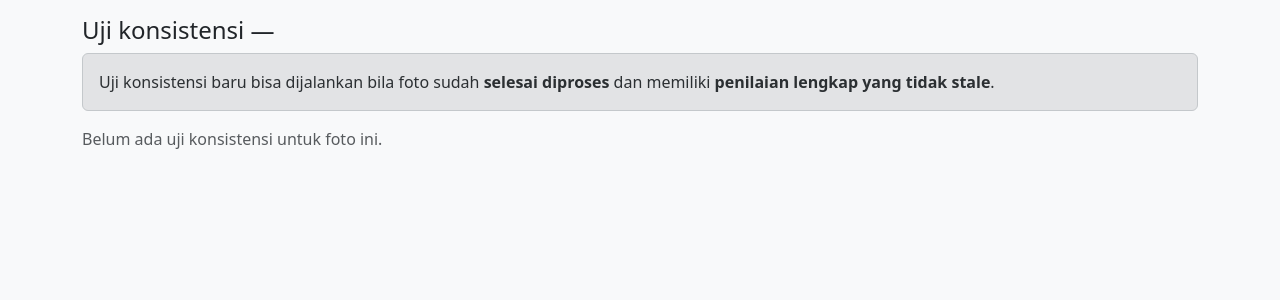
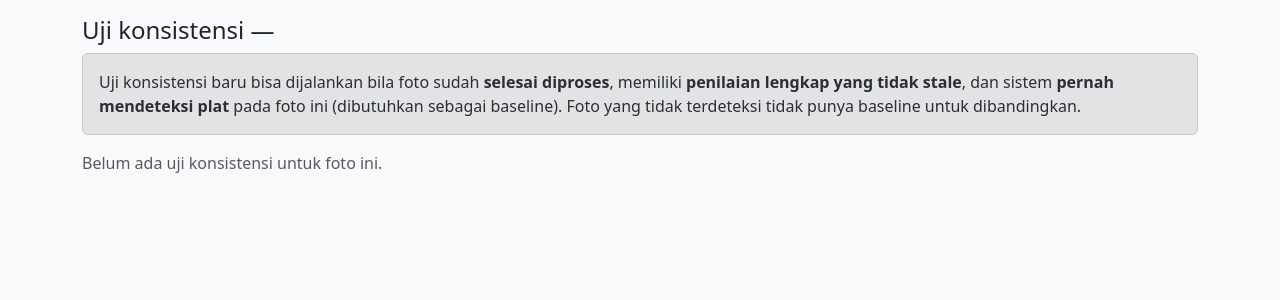
Before and after one commit to lufias69/Yolo-GLM-Plat-Detection, a Django app: template webapp/testing/templates/testing/consistency.html in a window 1280 px wide. Shown: the part 104-404 px from the top of the page. Run offline with Django 5.2, Linux system fonts and the light colour scheme; the template is opened without the code that fills it, so the values that code supplies are empty; some libraries are stand-ins or nearby versions.

Commit message:
docs: README + UI note on consistency baseline requirement
Co-Authored-By: Claude Code <noreply@anthropic.com>

```diff
--- a/webapp/testing/templates/testing/consistency.html
+++ b/webapp/testing/templates/testing/consistency.html
@@ -35,7 +35,7 @@
     </form>
   </div></div>
 {% else %}
-  <div class="alert alert-secondary">Uji konsistensi baru bisa dijalankan bila foto sudah <strong>selesai diproses</strong> dan memiliki <strong>penilaian lengkap yang tidak stale</strong>.</div>
+  <div class="alert alert-secondary">Uji konsistensi baru bisa dijalankan bila foto sudah <strong>selesai diproses</strong>, memiliki <strong>penilaian lengkap yang tidak stale</strong>, dan sistem <strong>pernah mendeteksi plat</strong> pada foto ini (dibutuhkan sebagai baseline). Foto yang tidak terdeteksi tidak punya baseline untuk dibandingkan.</div>
 {% endif %}
 
 {% for run in runs %}
--- a/webapp/testing/views.py
+++ b/webapp/testing/views.py
@@ -181,7 +181,7 @@ def photo_consistency(request, photo_id):
 def consistency_start(request, photo_id):
     photo = get_object_or_404(Photo.objects.select_related('annotation'), pk=photo_id)
     if not _consistency_eligible(photo):
-        messages.error(request, 'Uji konsistensi butuh foto selesai diproses dengan penilaian lengkap (tidak stale).')
+        messages.error(request, 'Uji konsistensi butuh foto selesai diproses, penilaian lengkap (tidak stale), dan minimal satu deteksi sebagai baseline.')
         return redirect('testing:photo_consistency', photo_id=photo.id)
     try:
         n = max(1, min(500, int(request.POST.get('n', 100))))
```
Also changed, not shown: webapp/README.md.
